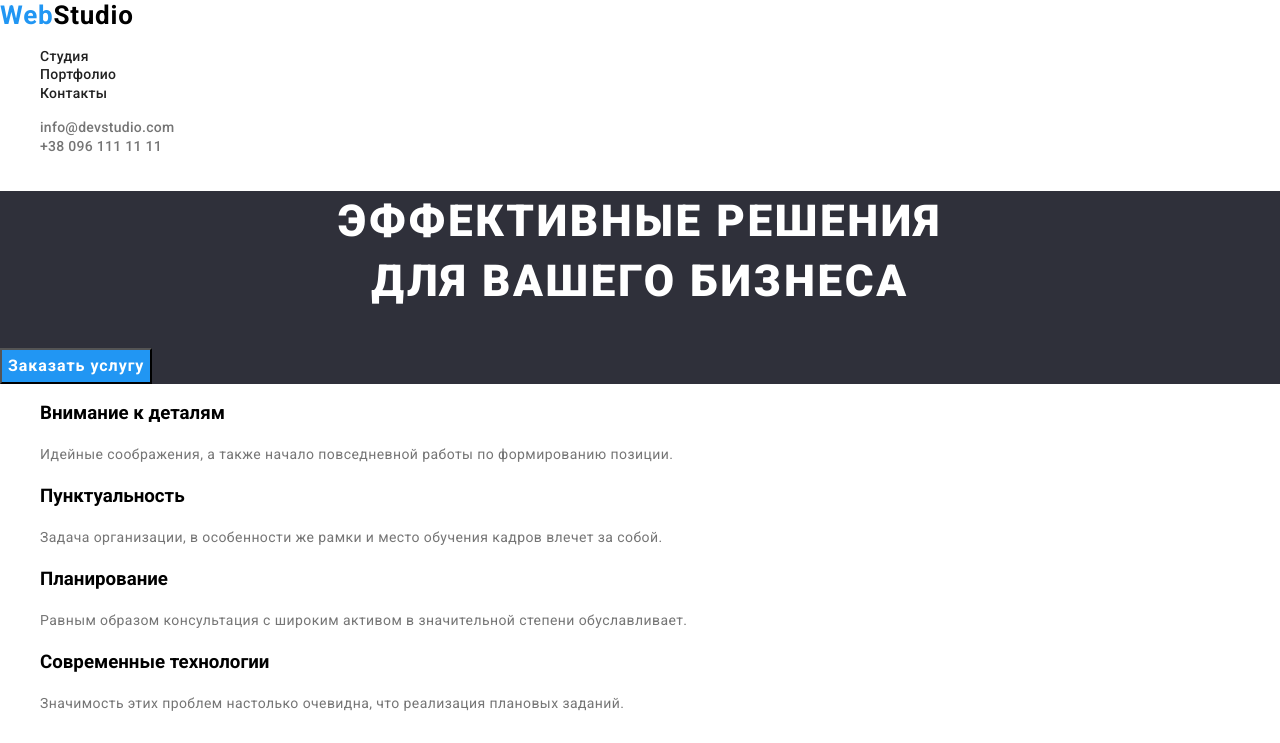
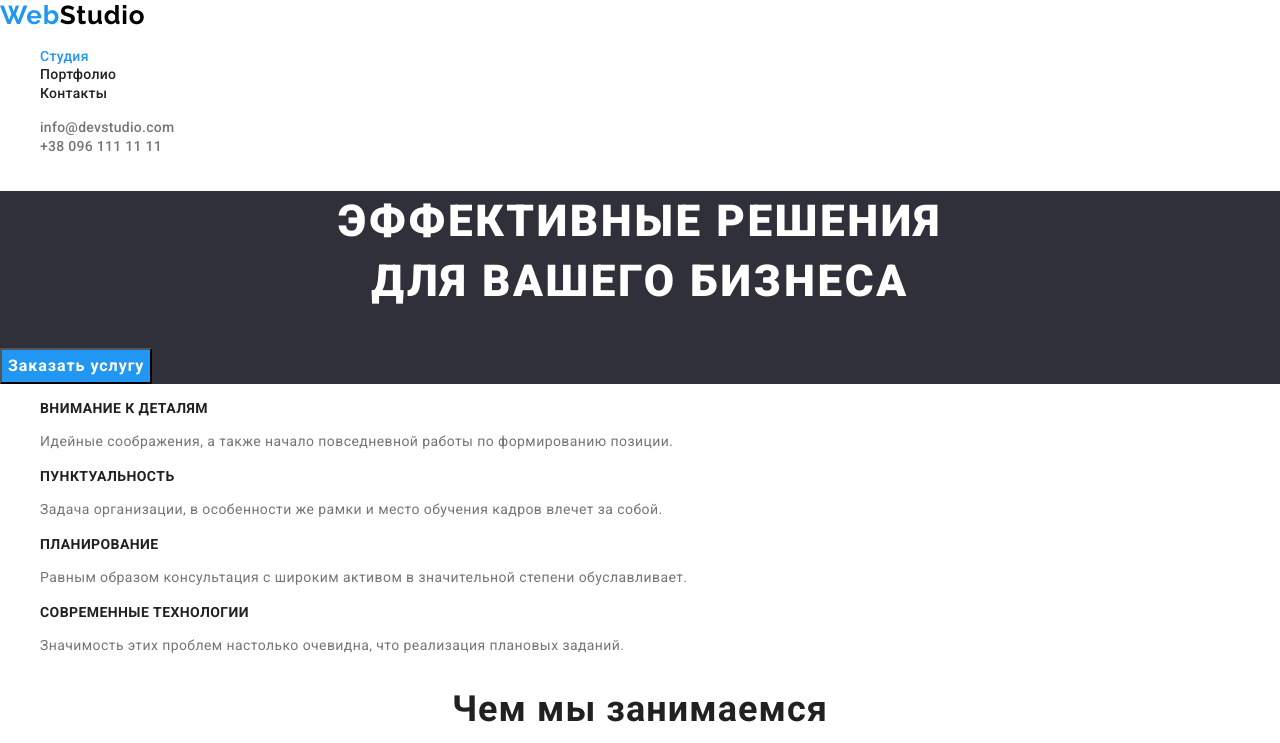
Before and after one commit to deoneshka/goit-markup-hw-02, a plain HTML site: page index.html in a window 1280 px wide. Shown: the top 743 px of the page. Drawn offline with nearby package versions, Linux system fonts and the light colour scheme.

Commit message:
Исправлены ошибки

```diff
--- a/css/styles.css
+++ b/css/styles.css
@@ -26,7 +26,7 @@ body {
 /*===============COMPONENTS================*/
 
 .logo {
-  font-family: var(--logo-font);
+  font-family: var(--secondary-font);
   font-style: normal;
   font-weight: 700;
   font-size: 26px;
@@ -79,6 +79,9 @@ body {
   color: var(--accent-color);
 }
 
+.navigation-list-item > .active {
+  color: var(--accent-color);
+}
 /*===============END HEADER================*/
 
 /*===============HERO================*/
@@ -109,7 +112,7 @@ body {
 /*===============END HERO================*/
 
 /*=================FEATURES==================*/
-.features-list-title {
+.features-list-subtitle {
   font-weight: 700;
   font-size: 14px;
   line-height: 1.143;
--- a/index.html
+++ b/index.html
@@ -25,7 +25,9 @@
         >
         <ul class="navigation-list list">
           <li class="navigation-list-item">
-            <a class="navigation-list-link link" href="">Студия</a>
+            <a class="navigation-list-link link active" href="./index.html"
+              >Студия</a
+            >
           </li>
           <li class="navigation-list-item">
             <a class="navigation-list-link link" href="./portfolio.html"
```
Also changed, not shown: portfolio.html (+23 -3 lines).
